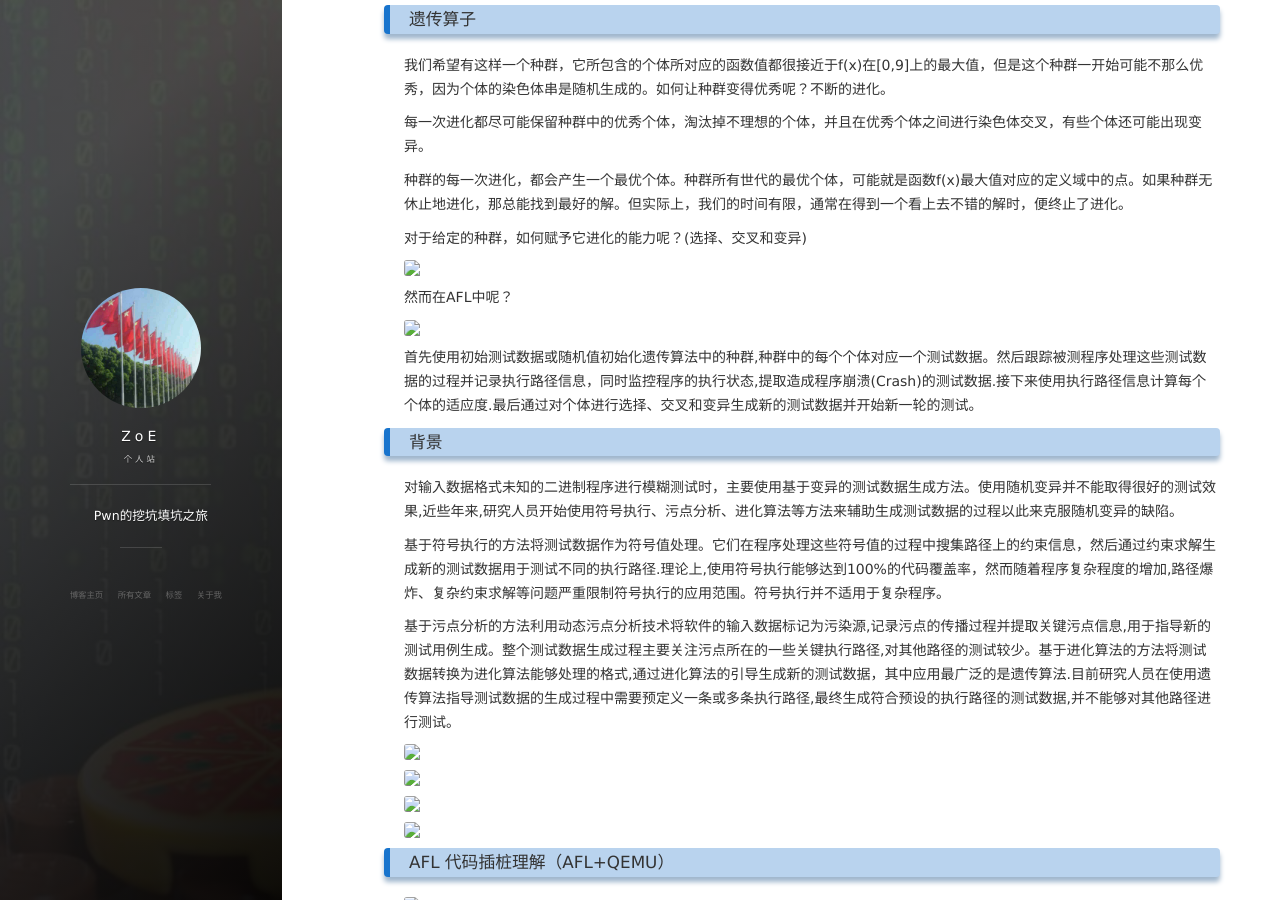
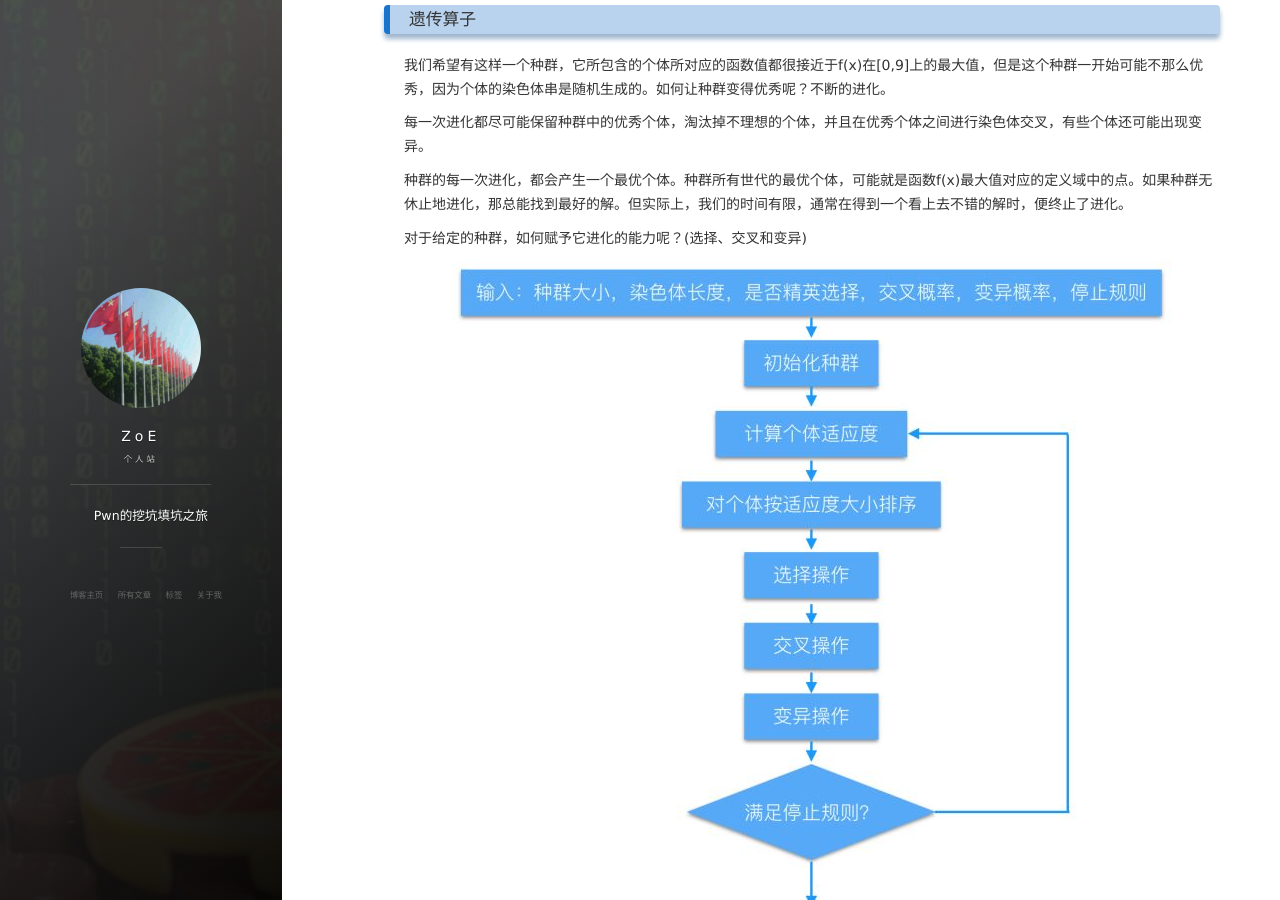
Before and after one commit to ZoEplA/ZoEplA.github.io, a Jekyll site: the page built from _posts/2019-04-02-AFL 遗传算法部分.md, in a window 1280 px wide and 900 px high, scrolled down 1312 px. Built offline with Jekyll 4.4.1, drawn with Linux system fonts in a browser that asks for light colours; nearby versions of some CDN libraries; comment, search, counter and statistics services are not loaded.

Commit message:
add something debug

```diff
--- a/_posts/2019-04-02-AFL 遗传算法部分.md
+++ b/_posts/2019-04-02-AFL 遗传算法部分.md
@@ -57,11 +57,11 @@
 
 对于给定的种群，如何赋予它进化的能力呢？(选择、交叉和变异)
 
-<img src="/images/posts/keen/AFL_genetic/1544950135815.png" >
+<img src="/images/posts/AFL_genetic/1544950135815.png" >
 
 然而在AFL中呢？
 
-<img src="/images/posts/keen/AFL_genetic/1544950162938.png" >
+<img src="/images/posts/AFL_genetic/1544950162938.png" >
 
 首先使用初始测试数据或随机值初始化遗传算法中的种群,种群中的每个个体对应一个测试数据。然后跟踪被测程序处理这些测试数据的过程并记录执行路径信息，同时监控程序的执行状态,提取造成程序崩溃(Crash)的测试数据.接下来使用执行路径信息计算每个个体的适应度.最后通过对个体进行选择、交叉和变异生成新的测试数据并开始新一轮的测试。
 
@@ -73,32 +73,32 @@
 基于污点分析的方法利用动态污点分析技术将软件的输入数据标记为污染源,记录污点的传播过程并提取关键污点信息,用于指导新的测试用例生成。整个测试数据生成过程主要关注污点所在的一些关键执行路径,对其他路径的测试较少。基于进化算法的方法将测试数据转换为进化算法能够处理的格式,通过进化算法的引导生成新的测试数据，其中应用最广泛的是遗传算法.目前研究人员在使用遗传算法指导测试数据的生成过程中需要预定义一条或多条执行路径,最终生成符合预设的执行路径的测试数据,并不能够对其他路径进行测试。
 
 
-<img src="/images/posts/keen/AFL_genetic/1544950288021.png" >
+<img src="/images/posts/AFL_genetic/1544950288021.png" >
 
-<img src="/images/posts/keen/AFL_genetic/1544950307743.png" >
+<img src="/images/posts/AFL_genetic/1544950307743.png" >
 
-<img src="/images/posts/keen/AFL_genetic/1544950353895.png" >
+<img src="/images/posts/AFL_genetic/1544950353895.png" >
 
-<img src="/images/posts/keen/AFL_genetic/1544950368409.png" >
+<img src="/images/posts/AFL_genetic/1544950368409.png" >
 
 ### AFL 代码插桩理解（AFL+QEMU）
 
-<img src="/images/posts/keen/AFL_genetic/1544950864216.png" >
+<img src="/images/posts/AFL_genetic/1544950864216.png" >
 
 那机器会怎么做才能让2留下来提高突变达到crash的几率？
 
-<img src="/images/posts/keen/AFL_genetic/1544950896504.png" >
+<img src="/images/posts/AFL_genetic/1544950896504.png" >
 
 
 QEMU增强插桩
 
-<img src="/images/posts/keen/AFL_genetic/1544950968965.png" >
+<img src="/images/posts/AFL_genetic/1544950968965.png" >
 
 ### AFL+符号执行
 
-<img src="/images/posts/keen/AFL_genetic/1544951877528.png" >
+<img src="/images/posts/AFL_genetic/1544951877528.png" >
 
-<img src="/images/posts/keen/AFL_genetic/1544952016731.png" >
+<img src="/images/posts/AFL_genetic/1544952016731.png" >
 
 更详细内容代码插桩的理解参考资料(简单易懂)：2016_SH_Li_Kang_The_Hype_and_Reality_of_AI_in_Vulnerability_Discovery
 + AFL+QEMU(增强代码插桩，而AFL的输入生成是一个基于插桩代码导向的遗传算法)上面参考资料中这部分写的比较详细
@@ -149,7 +149,7 @@
 
 每个基本 块只有一 个入口和一个出口，且仅会从入口处 开 始 执 行 并 从出 口 离 开，因此可以使用每个基本 块 的 入口地址表示一个基本块。一个简单程序中的几个基本块如图2所示.使用 QuickEmulator(QEMU)进行插桩能够获取程序执行过程中的基本块信息。用户模式下 QEMU 模拟执行程序的过程中将程序划分为基本块进行翻译和执行，通过在 QEMU 执行一个基本块之前插入一段输出当前正在执行的基本块的信息的代码，能够在 QEMU 模拟执行程序时得到程序执行过程对应的基本块序列。
 
-<img src="/images/posts/keen/AFL_genetic/1544969102904.png" >
+<img src="/images/posts/AFL_genetic/1544969102904.png" >
 
 将程序中每一个基本块b视为一个点,使用基本块的入口地址代表b,通过跟踪程序执行过程可获得一 个 基 本 块 的 序 列 (b1,b2,b3,…,bn ) .定义程序执行过程中 2 个连续基本块之间的跳转为e=(bk,bk+1 ) ,那么e就是以基本块为节点的程序控制
 流图中的边(如图2所示).经过基本块到边的转换,程 序 的 执 行 路 径 可 以 表 示 成 边 的 序 列 Ee =(e1,e2,e3,…,en-1 ) .在序列Ee 中,某些边不可避免的将出现多次,即有可能存在x、y使序列中的ex 与ey 代表相同的边.合并这些相同的边将得到包含出现次数信息的边的集合 E'e= {e'1,e'2,e'3,…}.每条边出现的次数在不同的程序执行过程有可能是不同,根据出现次数的不同,将其分成8种不同的类
```
Also changed, not shown: _posts/2019-04-02-三月刷题记录.md (+5 -4 lines), _posts/2019-04-02-数据处理(numpy & pandas & scipy & matplotlib.pyplot).md (+5 -5 lines).
